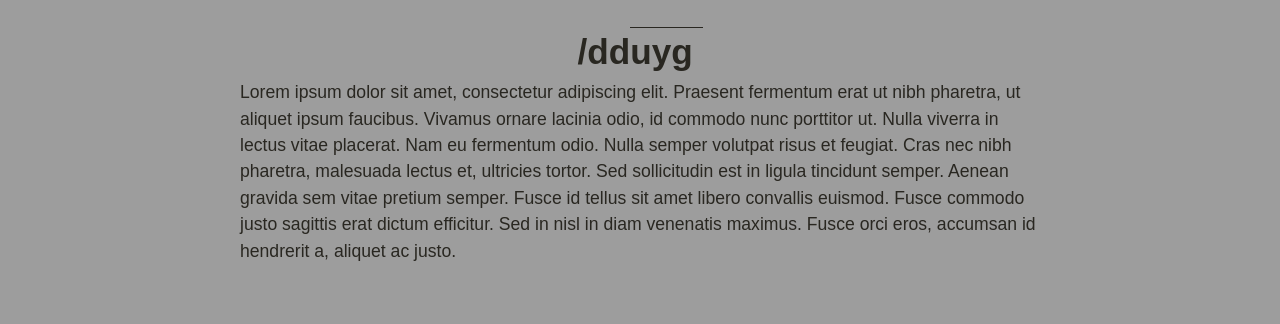
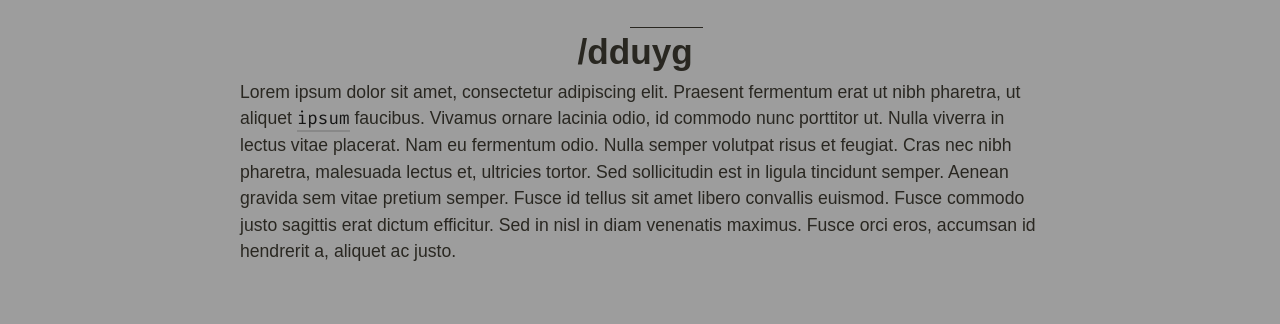
Before and after one commit to dduyg/duuuy, a Jekyll site: the page built from index.html, in a window 1280 px wide. Shown: the part 365-689 px from the top of the page. Built offline with Jekyll 4.4.1, drawn with Linux system fonts in a browser that asks for light colours; nearby versions of some CDN libraries; some web fonts are replaced.

Commit message:
Update home.html

```diff
--- a/_includes/home.html
+++ b/_includes/home.html
@@ -1,2 +1,2 @@
 <h1>/dd<u>uyg&nbsp;</u></h1>
-<p>Lorem ipsum dolor sit amet, consectetur adipiscing elit. Praesent fermentum erat ut nibh pharetra, ut aliquet ipsum faucibus. Vivamus ornare lacinia odio, id commodo nunc porttitor ut. Nulla viverra in lectus vitae placerat. Nam eu fermentum odio. Nulla semper volutpat risus et feugiat. Cras nec nibh pharetra, malesuada lectus et, ultricies tortor. Sed sollicitudin est in ligula tincidunt semper. Aenean gravida sem vitae pretium semper. Fusce id tellus sit amet libero convallis euismod. Fusce commodo justo sagittis erat dictum efficitur. Sed in nisl in diam venenatis maximus. Fusce orci eros, accumsan id hendrerit a, aliquet ac justo.</p>
+<p>Lorem ipsum dolor sit amet, consectetur adipiscing elit. Praesent fermentum erat ut nibh pharetra, ut aliquet <a href="#" class="link">ipsum</a> faucibus. Vivamus ornare lacinia odio, id commodo nunc porttitor ut. Nulla viverra in lectus vitae placerat. Nam eu fermentum odio. Nulla semper volutpat risus et feugiat. Cras nec nibh pharetra, malesuada lectus et, ultricies tortor. Sed sollicitudin est in ligula tincidunt semper. Aenean gravida sem vitae pretium semper. Fusce id tellus sit amet libero convallis euismod. Fusce commodo justo sagittis erat dictum efficitur. Sed in nisl in diam venenatis maximus. Fusce orci eros, accumsan id hendrerit a, aliquet ac justo.</p>
```
